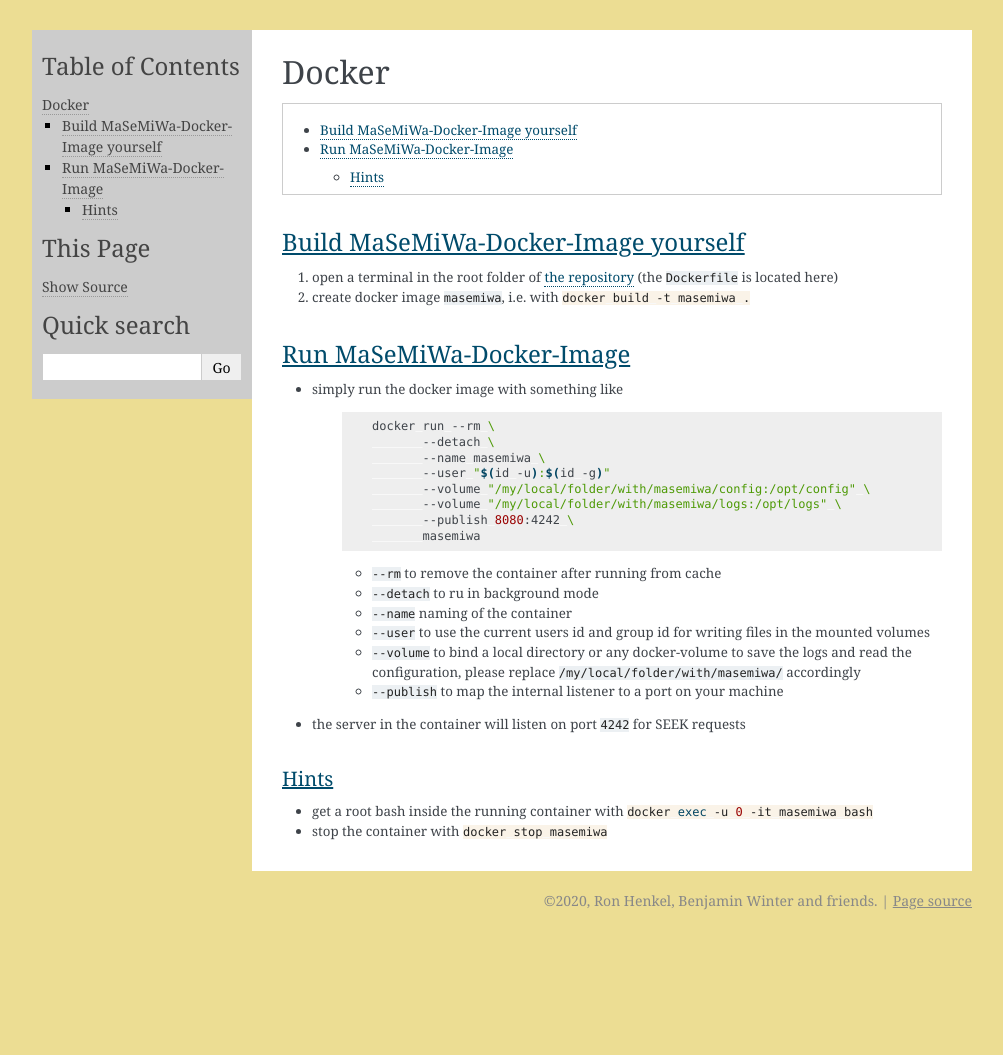
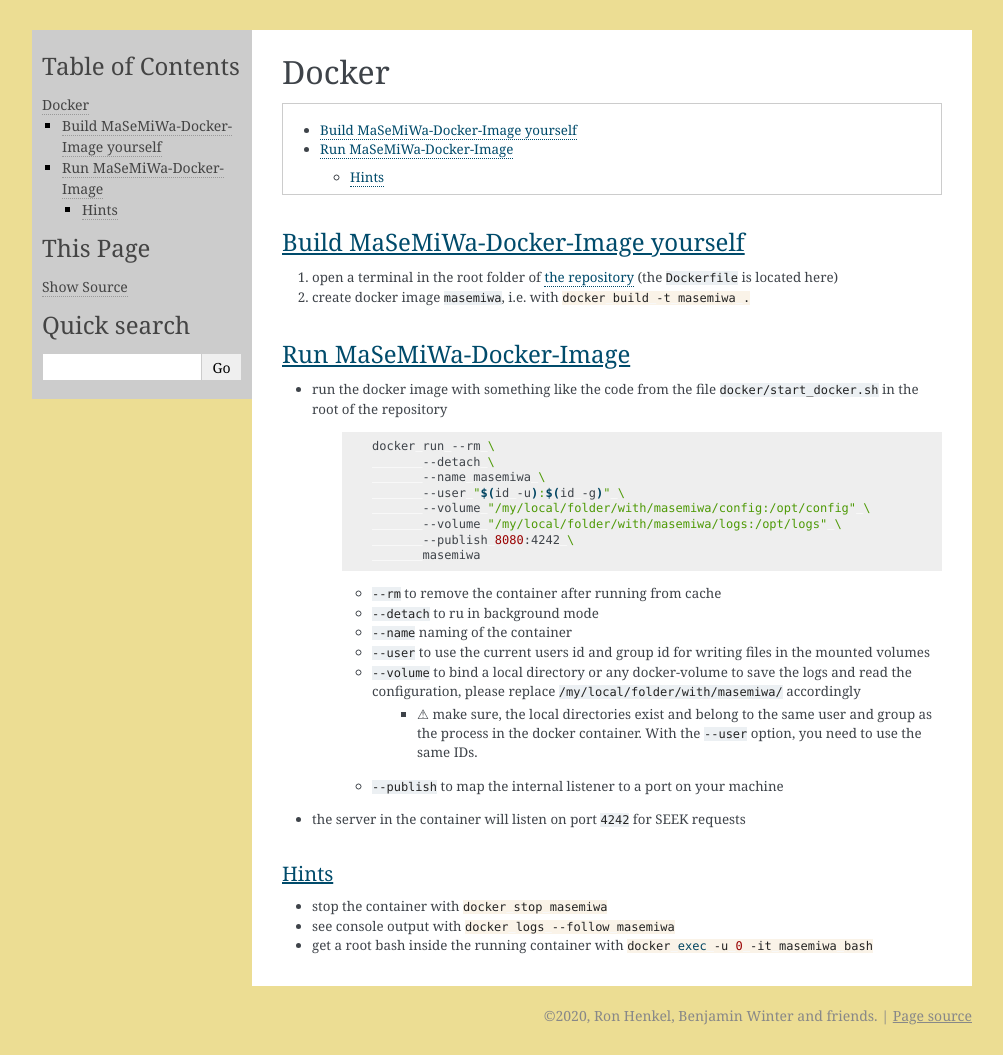
Before and after one commit to MaSyMoS/masymos-seek-middleware, a Sphinx documentation site: the page built from dev/doc/use_docker.rst, in a window 1280 px wide and 1055 px high. Shown: the whole window, without its empty margins (138-1141 px from the left). Built offline with Sphinx 7.4.7, drawn with Linux system fonts in a browser that asks for light colours.

Commit message:
Docs: added use_configure

```diff
--- a/dev/doc/index.rst
+++ b/dev/doc/index.rst
@@ -26,6 +26,7 @@
     :maxdepth: 2
 
     use_usage
+    use_configure
     use_docker
 
 .. toctree::
--- a/dev/doc/use_docker.rst
+++ b/dev/doc/use_docker.rst
@@ -17,14 +17,14 @@
 
 Run MaSeMiWa-Docker-Image
 #########################
-- simply run the docker image with something like
+- run the docker image with something like the code from the file ``docker/start_docker.sh`` in the root of the repository
 
     .. code-block:: bash
 
         docker run --rm \
                --detach \
                --name masemiwa \
-               --user "$(id -u):$(id -g)"
+               --user "$(id -u):$(id -g)" \
                --volume "/my/local/folder/with/masemiwa/config:/opt/config" \
                --volume "/my/local/folder/with/masemiwa/logs:/opt/logs" \
                --publish 8080:4242 \
@@ -35,10 +35,12 @@
     - ``--name`` naming of the container
     - ``--user`` to use the current users id and group id for writing files in the mounted volumes
     - ``--volume`` to bind a local directory or any docker-volume to save the logs and read the configuration, please replace ``/my/local/folder/with/masemiwa/`` accordingly
+        - ⚠ make sure, the local directories exist and belong to the same user and group as the process in the docker container. With the ``--user`` option, you need to use the same IDs.
     - ``--publish`` to map the internal listener to a port on your machine
 - the server in the container will listen on port ``4242`` for SEEK requests
 
 Hints
 =====
+- stop the container with :c_bash:`docker stop masemiwa`
+- see console output with :c_bash:`docker logs --follow masemiwa`
 - get a root bash inside the running container with :c_bash:`docker exec -u 0 -it masemiwa bash`
-- stop the container with :c_bash:`docker stop masemiwa`
```
Also changed, not shown: dev/doc/use_configure.rst (added, +35 -0 lines), dev/doc/use_usage.rst (+4 -4 lines), 1 other file.
